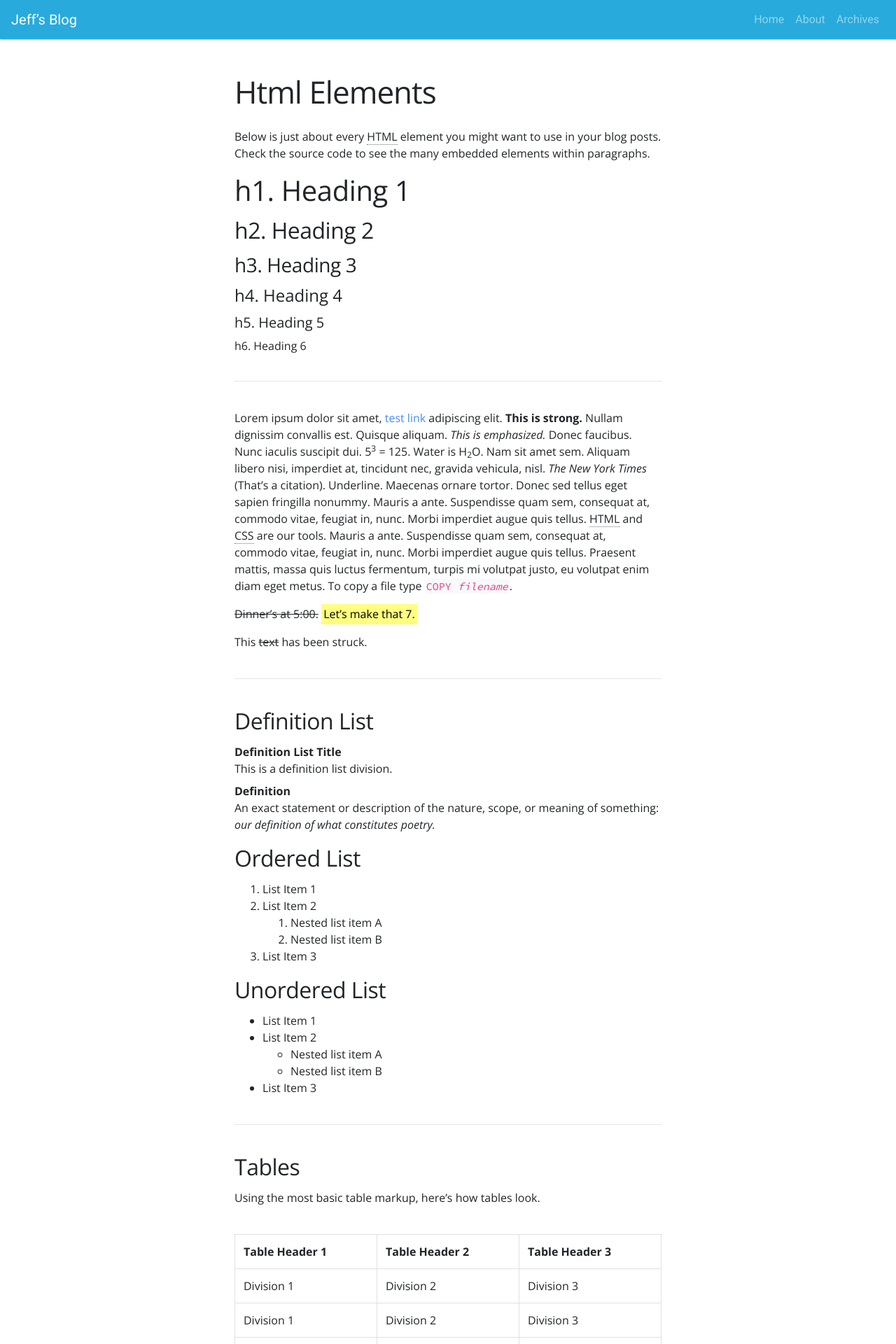
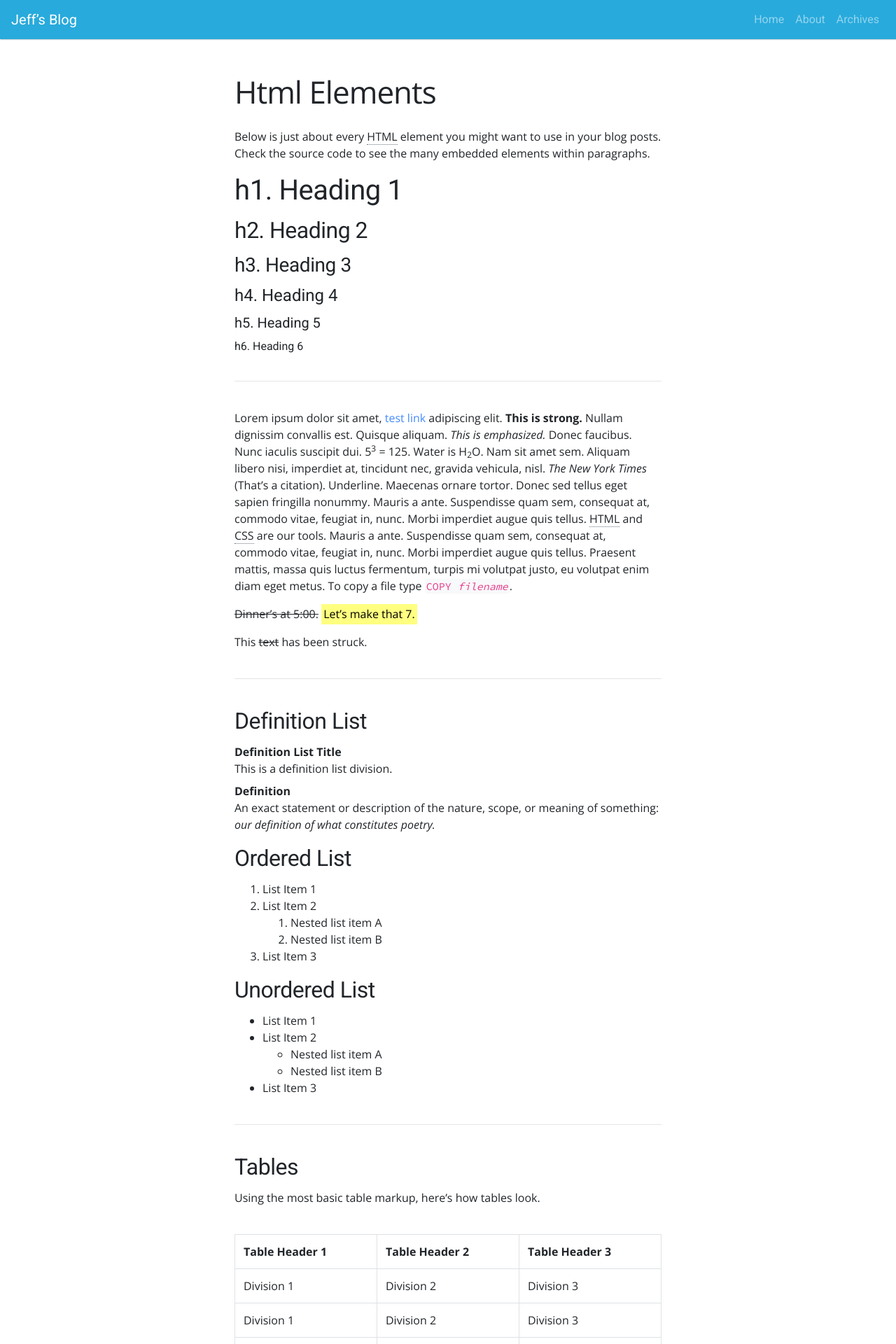
Before and after one commit to jefx07/jefx07.github.io, a Jekyll site: the page built from test_1.md, in a window 1280 px wide. Shown: the top 1920 px of the page at 70% size. Built offline with Jekyll 4.4.1, drawn with Linux system fonts in a browser that asks for light colours.

Commit message:
a few tweaks

```diff
--- a/_includes/navbar.html
+++ b/_includes/navbar.html
@@ -1,6 +1,5 @@
 <header class="navbar navbar-expand-md navbar-dark bg-custom" id="top" role="banner">
-      <!-- <div class="container"> -->
-        <a class="navbar-brand" href="{{ '/' | relative_url }}">
+          <a class="navbar-brand" href="{{ '/' | relative_url }}">
           {{ site.title | smartify }}
         </a>
         <button class="navbar-toggler collapsed" type="button" data-toggle="collapse" data-target="#main-nav" aria-controls="main-nav" aria-expanded="false" aria-label="Toggle navigation">
@@ -22,5 +21,4 @@
             {% endif %}
           </ul>
         </nav>
-      <!-- </div> -->
-    </header>
+      </header>
--- a/_sass/scss/_custom.scss
+++ b/_sass/scss/_custom.scss
@@ -37,6 +37,7 @@
 $font-size-xs:                .75rem;
 
 $headings-margin-bottom:      .75rem;
+$headings-font-family:        $font-family-roboto;
 
 $mark-bg:                     #ffff80;
 
--- a/_sass/scss/_type.scss
+++ b/_sass/scss/_type.scss
@@ -10,7 +10,6 @@
   font-weight: $headings-font-weight;
   line-height: $headings-line-height;
   color: $headings-color;
-  text-rendering: optimizeLegibility;
 }
 
 h1 { font-size: $h1-font-size; }
--- a/_sass/site-custom.scss
+++ b/_sass/site-custom.scss
@@ -19,6 +19,7 @@
 .entry-title,
 .page-title {
   margin-bottom: 1.5rem;
+  font-family: $font-family-base;
   font-size: 2.25rem;    // 36px
   font-weight: 300;
   letter-spacing: -1px;
@@ -162,6 +163,7 @@
 
 .form-control {
   font-family: $font-family-sans-serif;
+  font-size: .9375rem;
 }
 
 //
@@ -221,6 +223,7 @@
 .navbar-toggler-icon {
   width: 1.2em;
   height: 1.2em;
+  transition: $transition-base;
 }
 
 
@@ -513,10 +516,6 @@
 .formspree {
   max-width: 24rem;
   margin: 2rem auto 3rem;
-
-  .btn {
-    float: right;
-  }
 }
 
 
@@ -536,7 +535,6 @@
 
   &:hover {
     background-color: rgba($navbar-bg-color, .25);
-    transition: background .2s;
   }
 
   &:focus {
--- a/test_1.md
+++ b/test_1.md
@@ -179,9 +179,6 @@
   <button class="btn btn-primary" type="submit">Send</button>
 </form>
 
-<div class="clearfix">
-  <p>&nbsp;</p>
-</div>
-<hr style="margin: 2.5rem 0 1rem">
+<hr style="margin: 2.5rem 0">
 
 {% include scroll-top.html %}
```
